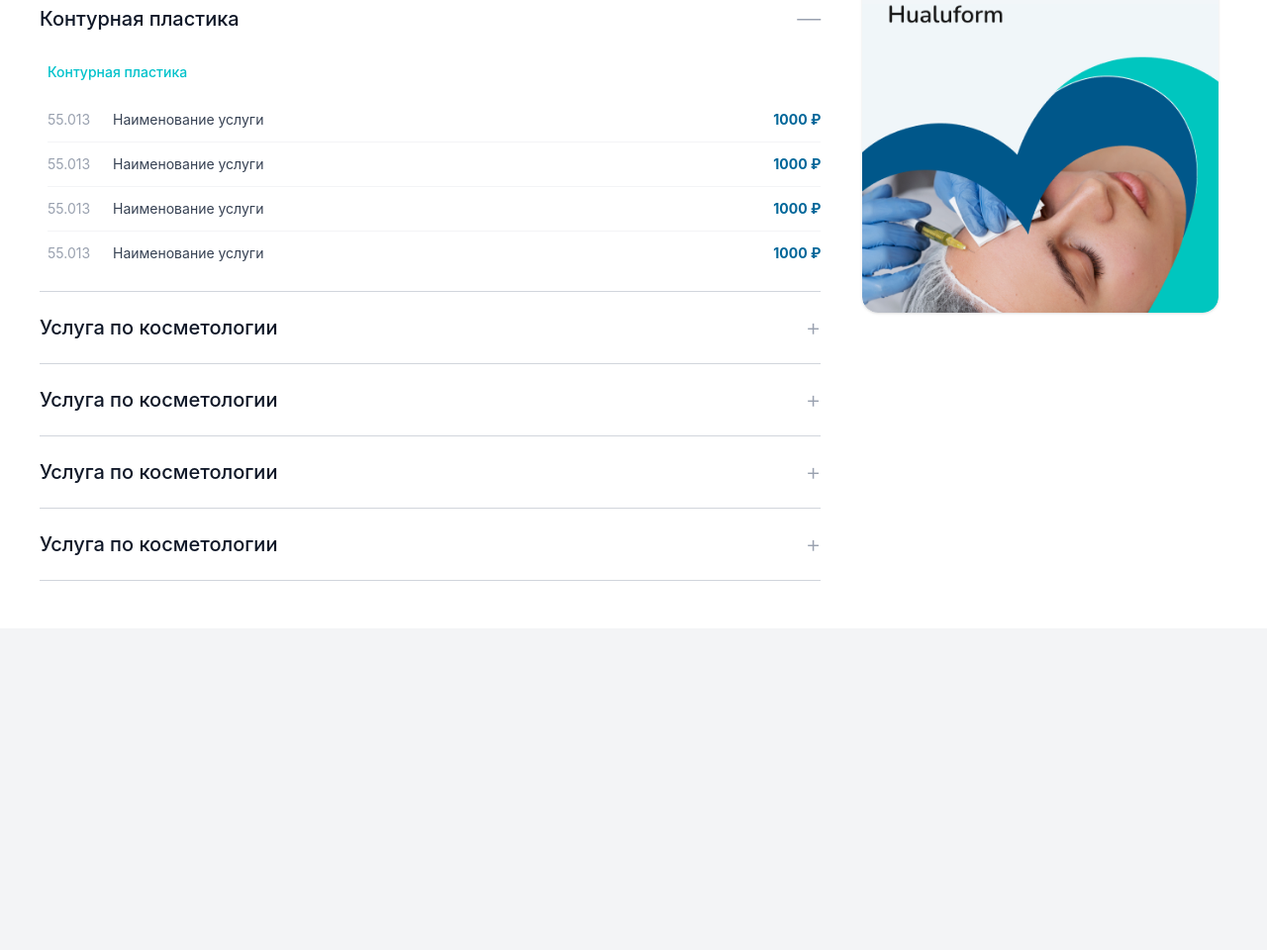
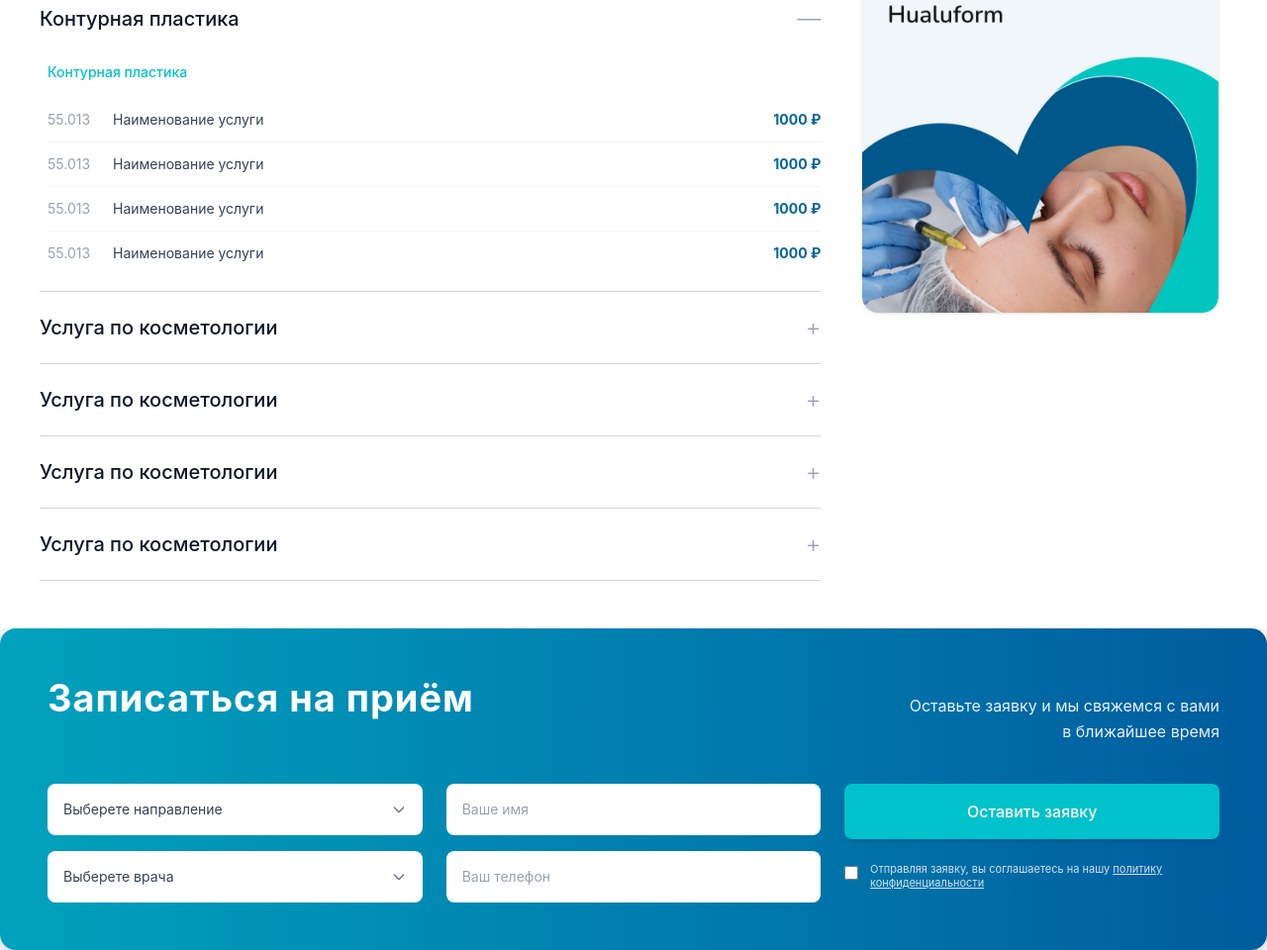
Before and after one commit to tabarovahadica46-source/exam.week4, a website: page src/abrorov.html in a window 1280 px wide. Shown: the part 1196-2156 px from the top of the page at 99% size. Before the commit the page ends 1831 px from the top, so only its background shows below. Drawn offline with nearby package versions, Linux system fonts and the light colour scheme; files that its build step writes are made by us from their sources.

Commit message:
section4 form

```diff
--- a/src/abrorov.html
+++ b/src/abrorov.html
@@ -323,5 +323,74 @@
 
     </div>
 </section>
+<section class="w-full bg-gradient-to-r from-[#00a2bd] to-[#005c9e] rounded-2xl p-6 md:p-10 lg:p-12 max-w-[1440px] mx-auto text-white shadow-md">
+    <div class="max-w-[1200px] mx-auto">
+
+
+        <div class="flex flex-col md:flex-row md:items-baseline justify-between gap-4 mb-8 md:mb-10">
+            <h2 class="font-bold text-2xl md:text-3xl lg:text-[38px] tracking-wide">
+                Записаться на приём
+            </h2>
+            <p class="text-white/90 text-sm md:text-base max-w-[320px] md:text-right leading-relaxed">
+                Оставьте заявку и мы свяжемся с вами в ближайшее время
+            </p>
+        </div>
+        <form class="grid grid-cols-1 md:grid-cols-2 lg:grid-cols-3 gap-y-4 gap-x-6 items-start">
+
+
+            <div class="space-y-4">
+                <div class="relative">
+                    <select class="w-full bg-white text-gray-700 text-sm rounded-lg px-4 py-4 appearance-none pr-10 cursor-pointer focus:outline-none focus:ring-2 focus:ring-[#00c2cb]">
+                        <option value="" disabled selected hidden>Выберете направление</option>
+                        <option value="cosmetology">Косметология</option>
+                        <option value="trichology">Трихология</option>
+                    </select>
+
+                    <div class="absolute inset-y-0 right-0 flex items-center pr-4 pointer-events-none text-gray-500">
+                        <svg xmlns="http://www.w3.org/2000/svg" class="h-4 w-4" fill="none" viewBox="0 0 24 24" stroke="currentColor">
+                            <path stroke-linecap="round" stroke-linejoin="round" stroke-width="2" d="M19 9l-7 7-7-7" />
+                        </svg>
+                    </div>
+                </div>
+
+
+                <div class="relative">
+                    <select class="w-full bg-white text-gray-700 text-sm rounded-lg px-4 py-4 appearance-none pr-10 cursor-pointer focus:outline-none focus:ring-2 focus:ring-[#00c2cb]">
+                        <option value="" disabled selected hidden>Выберете врача</option>
+                        <option value="doctor-1">Иванова И.И.</option>
+                        <option value="doctor-2">Петрова П.П.</option>
+                    </select>
+                    <div class="absolute inset-y-0 right-0 flex items-center pr-4 pointer-events-none text-gray-500">
+                        <svg xmlns="http://www.w3.org/2000/svg" class="h-4 w-4" fill="none" viewBox="0 0 24 24" stroke="currentColor">
+                            <path stroke-linecap="round" stroke-linejoin="round" stroke-width="2" d="M19 9l-7 7-7-7" />
+                        </svg>
+                    </div>
+                </div>
+            </div>
+
+            <div class="space-y-4">
+                <input type="text" placeholder="Ваше имя"
+                    class="w-full bg-white text-gray-800 text-sm rounded-lg px-4 py-4 placeholder-gray-400 focus:outline-none focus:ring-2 focus:ring-[#00c2cb]">
+                <input type="tel" placeholder="Ваш телефон"
+                    class="w-full bg-white text-gray-800 text-sm rounded-lg px-4 py-4 placeholder-gray-400 focus:outline-none focus:ring-2 focus:ring-[#00c2cb]">
+            </div>
+            <div class="space-y-4">
+                <button type="submit"
+                    class="w-full bg-[#00c2cb] hover:bg-[#00abb2] text-white font-medium text-sm md:text-base py-4 rounded-lg transition-colors shadow-md text-center">
+                    Оставить заявку
+                </button>
+                <label class="flex items-start gap-3 cursor-pointer select-none mt-2">
+                    <input type="checkbox" required
+                        class="mt-0.5 rounded text-[#00c2cb] focus:ring-[#00c2cb] border-white/40 bg-transparent w-4 h-4 checked:bg-[#00c2cb]">
+                    <span class="text-[11px] leading-tight text-white/80">
+                        Отправляя заявку, вы соглашаетесь на нашу
+                        <a href="#" class="underline hover:text-white transition-colors">политику конфиденциальности</a>
+                    </span>
+                </label>
+            </div>
+
+        </form>
+    </div>
+</section>
 </body>
 </html>
```
